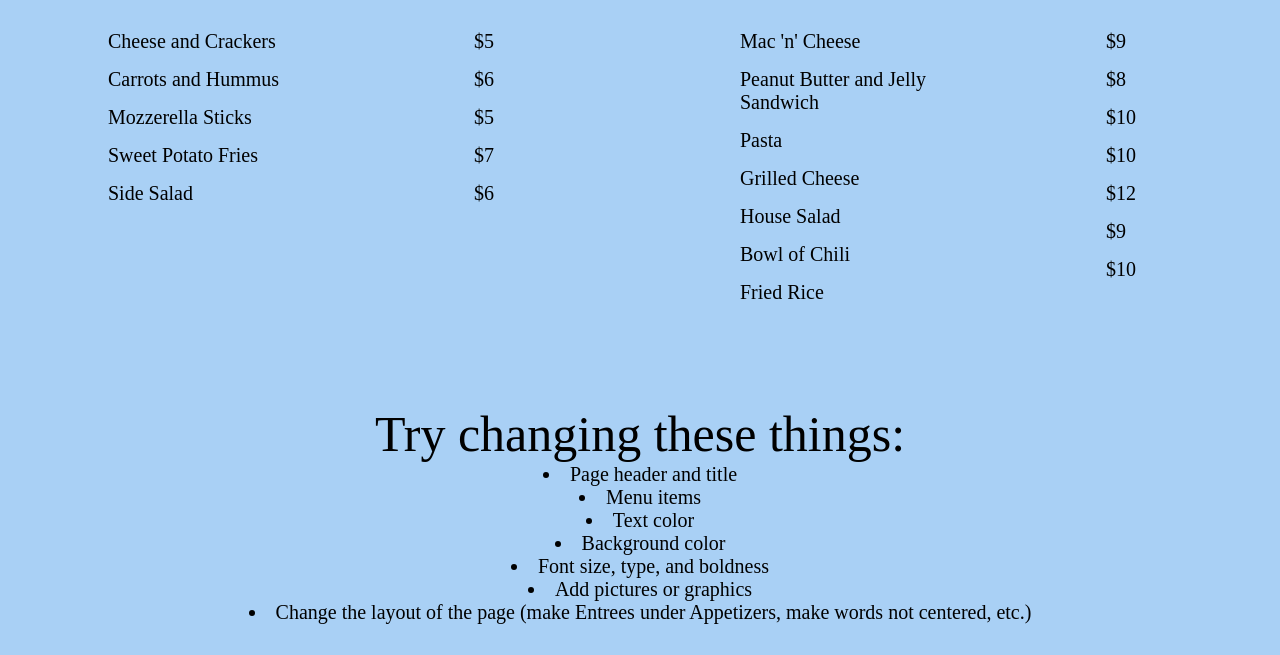
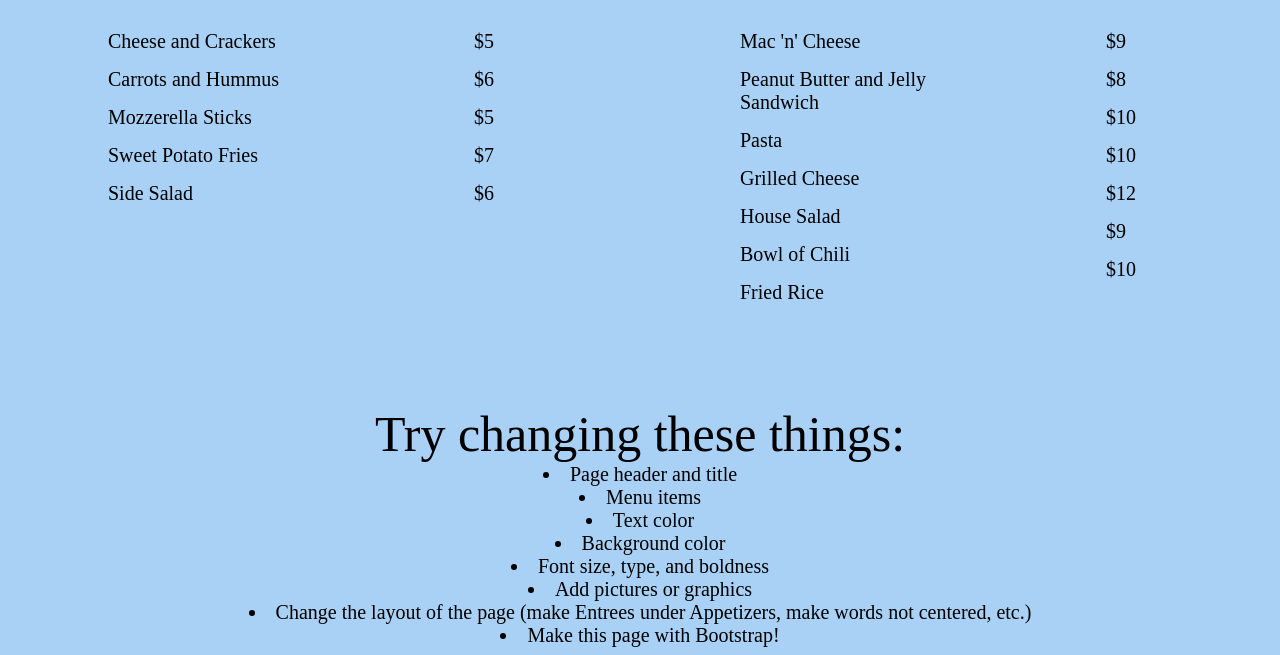
Before and after one commit to AzuResolute/HTMLworkshop, a plain HTML site: page index.html in a window 1280 px wide. Shown: the part 491-1146 px from the top of the page. Before the commit the page ends 1123 px from the top, so only its background shows below. Drawn offline with Linux system fonts and the light colour scheme.

Commit message:
added files

```diff
--- a/index.html
+++ b/index.html
@@ -63,6 +63,7 @@
         <li>Font size, type, and boldness<br>
         <li>Add pictures or graphics<br>
         <li>Change the layout of the page (make Entrees under Appetizers, make words not centered, etc.)<br>
+        <li>Make this page with Bootstrap!<br>
       </div>
     </div>
 
```
